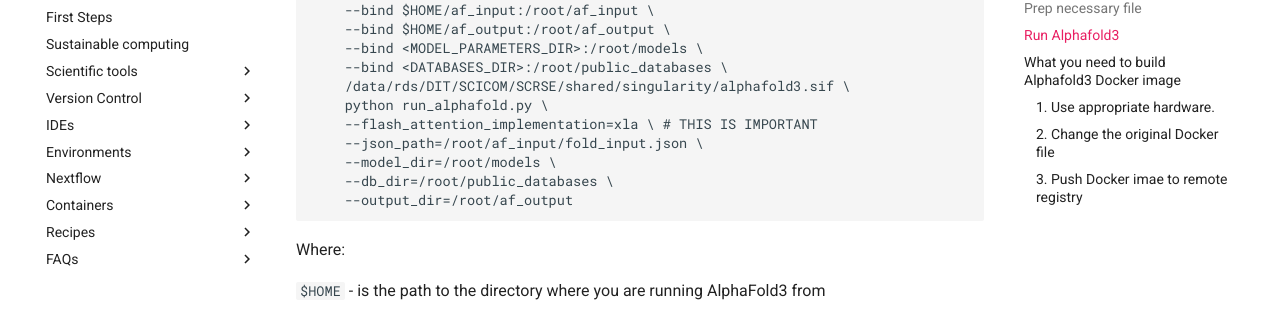
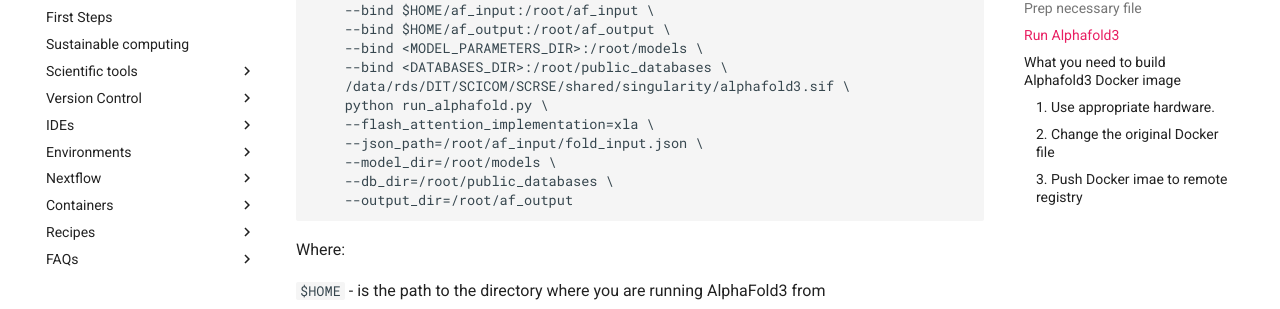
Before and after one commit to AlmaCookBook/AlmaCookBook.github.io, an MkDocs documentation site: the page built from docs/recipes/alphafold3.md, in a window 1280 px wide and 900 px high, scrolled down 943 px. Shown: the part 145-454 px from the top of the window. Built offline with MkDocs 1.6.1 and Material for MkDocs 9.7.7, drawn with Linux system fonts in a browser that asks for light colours.

Commit message:
removed comments from bash script

```diff
--- a/docs/recipes/alphafold3.md
+++ b/docs/recipes/alphafold3.md
@@ -47,7 +47,7 @@ singularity exec \
     --bind <DATABASES_DIR>:/root/public_databases \
     /data/rds/DIT/SCICOM/SCRSE/shared/singularity/alphafold3.sif \
     python run_alphafold.py \
-    --flash_attention_implementation=xla \ # THIS IS IMPORTANT
+    --flash_attention_implementation=xla \
     --json_path=/root/af_input/fold_input.json \
     --model_dir=/root/models \
     --db_dir=/root/public_databases \
```
